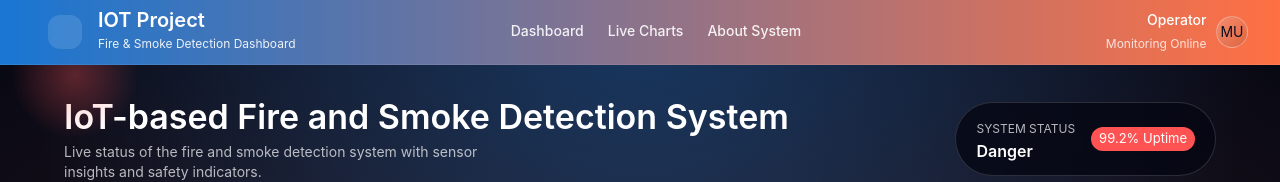
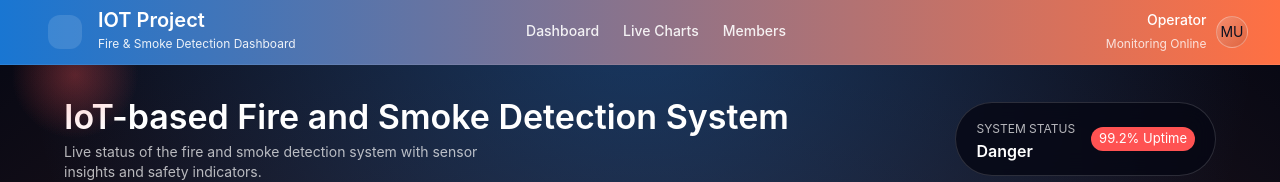
Before and after one commit to MUA122/IOT-Project, a React (Vite) app: page / in a window 1280 px wide. Shown: the top 182 px of the page. Built offline with nearby package versions, Linux system fonts and the light colour scheme; some icons are missing.

Commit message:
replace"About System" to "Members"

```diff
--- a/src/components/Nav.tsx
+++ b/src/components/Nav.tsx
@@ -21,7 +21,7 @@ import NotificationsNoneIcon from "@mui/icons-material/NotificationsNone";
 import WhatshotIcon from "@mui/icons-material/Whatshot";
 import DashboardIcon from "@mui/icons-material/Dashboard";
 import TimelineIcon from "@mui/icons-material/Timeline";
-import InfoOutlinedIcon from "@mui/icons-material/InfoOutlined";
+import Diversity2Icon from "@mui/icons-material/Diversity2";
 
 type NavItem = {
   label: string;
@@ -51,8 +51,8 @@ const NavBar: React.FC<NavBarProps> = ({ scrollOffset = 70 }) => {
       targetId: "charts-section",
     },
     {
-      label: "About System",
-      icon: <InfoOutlinedIcon />,
+      label: "Members",
+      icon: <Diversity2Icon />,
       targetId: "about-section",
     },
   ];
```
